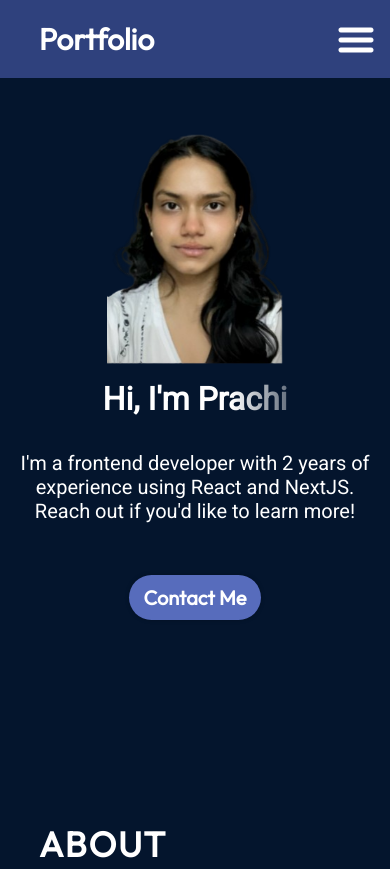
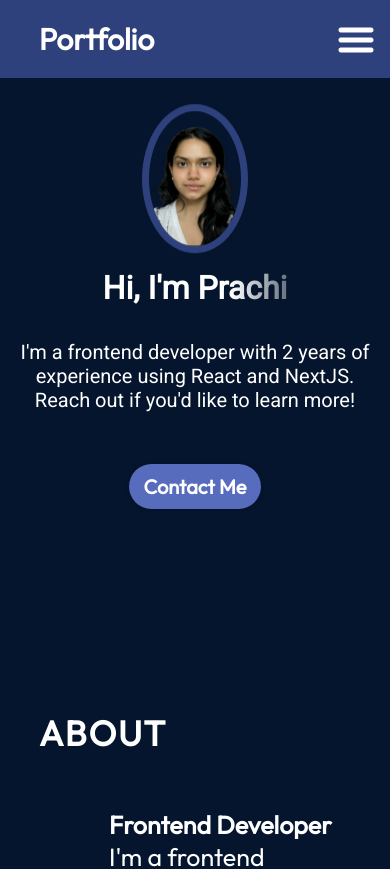
Before and after one commit to Prachi1208/portfolio, a React (Vite) app: page / in a window 390 px wide. Shown: the top 869 px of the page. Built offline with nearby package versions, Linux system fonts and the light colour scheme.

Commit message:
Update Hero.module.css

```diff
--- a/src/components/Hero/Hero.module.css
+++ b/src/components/Hero/Hero.module.css
@@ -51,16 +51,25 @@
   font-weight: 600;
   padding: 17px 26px;
   box-shadow: 0 0 4px 0 rgba(0, 0, 0, 0.25);
+  transition: box-shadow 0.3s ease, transform 0.3s ease; /* Add transition for smooth effect */
 }
 
+.contactBtn:hover {
+  box-shadow: 0 0 20px rgba(255, 255, 255, 0.8); /* Adjust the glow color and intensity */
+  transform: scale(1.05); /* Optional: slightly enlarge button on hover */
+}
+
+
 .heroImg {
-  width: 10%; /* Adjusted for smaller image */
+  max-width: 30%; /* Adjusted for smaller image */
   z-index: 1;
+  border-radius: 100%; /* Makes the image circular */
+  border: 15px solid rgb(47, 65, 125); /* Adds a border for the frame */
   animation-name: floating;
   animation-duration: 3s;
   animation-iteration-count: infinite;
   animation-timing-function: ease-in-out;
-  flex: 1 1 40%; /* Allows the image to resize */
+  flex: 1 1 30%; /* Allows the image to resize */
 }
 
 @keyframes floating {
@@ -117,13 +126,27 @@
   }
 
   .contactBtn {
-    font-size: 1.5rem; /* Adjust for smaller screens */
-    padding: 12px 20px; /* Adjust padding for smaller screens */
+    text-decoration: none;
+    background-color: var(--color-primary);
+    color: var(--color-text);
+    border-radius: 100px;
+    font-size: 1.875rem; /* Use relative units */
+    font-weight: 600;
+    padding: 17px 26px;
+    box-shadow: 0 0 4px 0 rgba(0, 0, 0, 0.25);
+    transition: box-shadow 0.3s ease, transform 0.3s ease; /* Add transition for smooth effect */
   }
 
+  .contactBtn:hover {
+    box-shadow: 0 0 20px rgba(255, 255, 255, 0.8); /* Adjust the glow color and intensity */
+    transform: scale(1.05); /* Optional: slightly enlarge button on hover */
+  }
+
+
   .heroImg {
-    width: 50%; /* Make the image take 80% width on smaller screens */
-    margin-bottom: 20px; /* Add some space between image and content */
+    width: 30%; /* Make the image smaller on smaller screens */
+    margin-bottom: 20px;
+    border: 7px solid rgb(47, 65, 125); /* Adds a border for the frame *//* Add some space between image and content */
   }
 
   .content {
@@ -151,6 +174,7 @@
   }
 
   .heroImg {
-    width: 50%; /* Make the image take 70% width on very small screens */
+    width: 30%;
+     /* Make the image smaller on very small screens */
   }
 }
```
